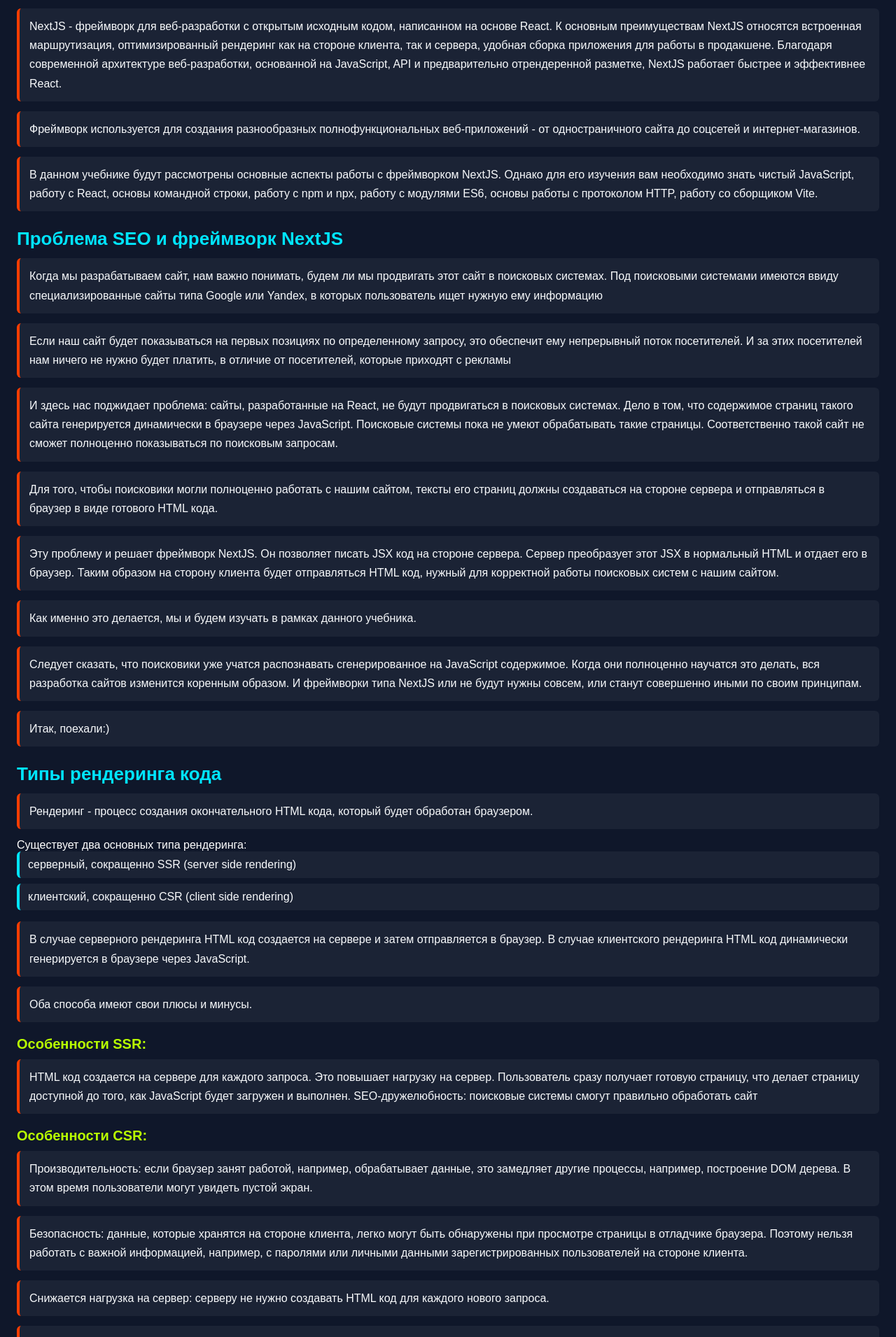
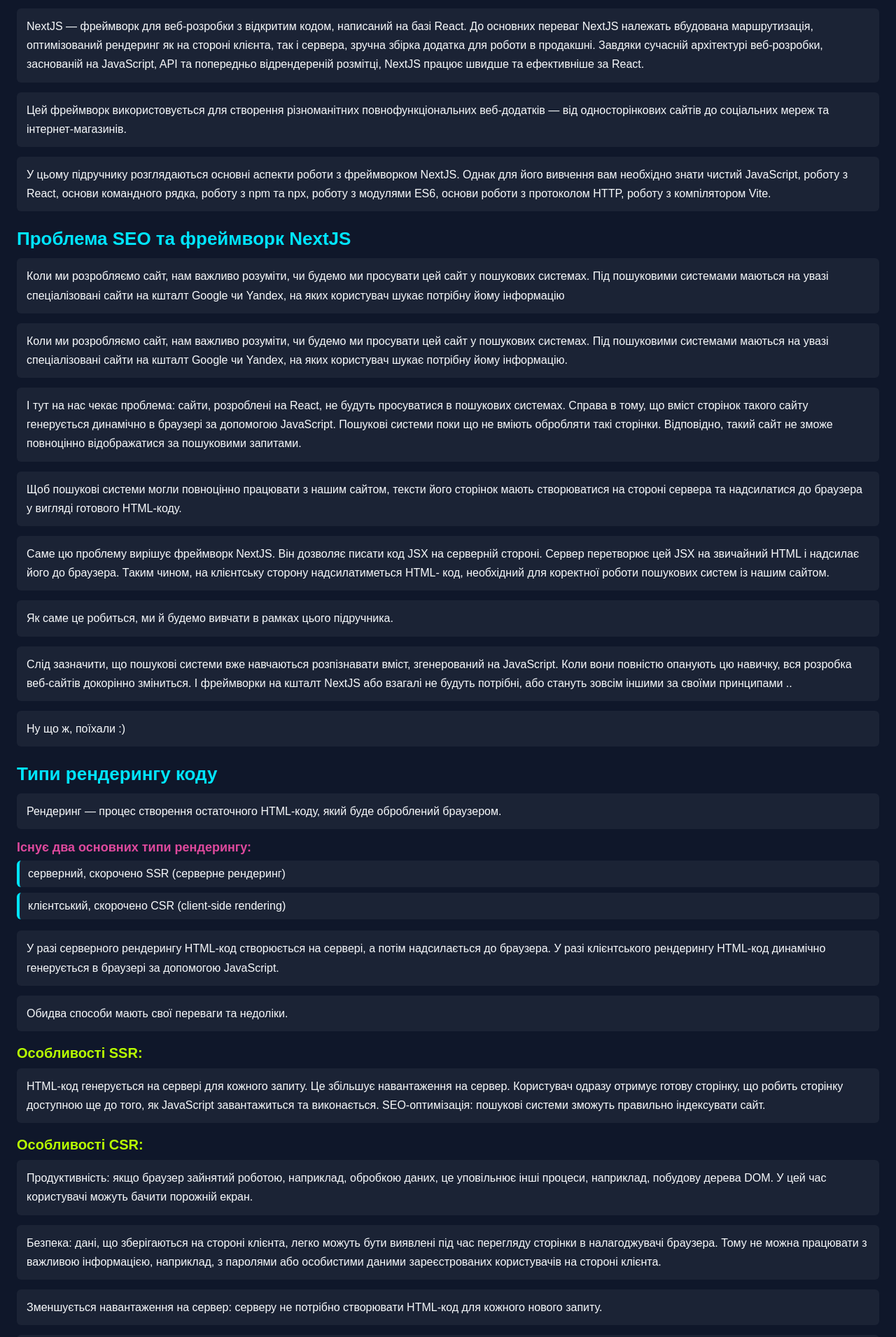
Before and after one commit to Andrii-Mitko/zadachnik-next_js, a Next.js app: page /tutorialNextJS in a window 1280 px wide. Shown: the part 166-2077 px from the top of the page at 70% size. Built offline with nearby package versions, Linux system fonts and the light colour scheme.

Commit message:
fix accordion toggle logic

```diff
--- a/app/globals.css
+++ b/app/globals.css
@@ -81,7 +81,7 @@
 h4 {
   font-size: 18px;
   font-weight: 600;
-  color: #ffea00;
+  color: #de499d;
   margin: 16px 0 8px 0;
 }
 
@@ -93,7 +93,7 @@
   background: rgba(255, 255, 255, 0.05);
   padding: 12px 14px;
   margin: 0 0 14px 0;
-  border-left: 4px solid #ff3d00;
+
   border-radius: 6px;
 }
 ul {
--- a/app/layout.tsx
+++ b/app/layout.tsx
@@ -28,7 +28,6 @@
       <body className={`${geistSans.variable} ${geistMono.variable}`}>
         <Header />
         <main>{children}</main>
-
         <footer>
           <p>
             Created <time dateTime="2026">2026</time>
--- a/app/page.tsx
+++ b/app/page.tsx
@@ -1,7 +1,7 @@
 const Home = () => {
   return (
     <div>
-      <h1>Next.js: Основной учебник</h1>
+      <h1>Next.js: Основний підручник</h1>
     </div>
   );
 };
--- a/app/tutorialNextJS/page.tsx
+++ b/app/tutorialNextJS/page.tsx
@@ -1,132 +1,163 @@
+"use client";
+
+import { useState } from "react";
+
 const TutorialNextJS = () => {
+  const [openIndex, setOpenIndex] = useState<number | null>(null);
   return (
     <div>
-      <h2>Введение в фреймворк NextJS</h2>
+      <h2>Вступ до фреймворку NextJS</h2>
       <p>
-        NextJS - фреймворк для веб-разработки с открытым исходным кодом,
-        написанном на основе React. К основным преимуществам NextJS относятся
-        встроенная маршрутизация, оптимизированный рендеринг как на стороне
-        клиента, так и сервера, удобная сборка приложения для работы в
-        продакшене. Благодаря современной архитектуре веб-разработки, основанной
-        на JavaScript, API и предварительно отрендеренной разметке, NextJS
-        работает быстрее и эффективнее React.
+        NextJS — фреймворк для веб-розробки з відкритим кодом, написаний на базі
+        React. До основних переваг NextJS належать вбудована маршрутизація,
+        оптимізований рендеринг як на стороні клієнта, так і сервера, зручна
+        збірка додатка для роботи в продакшні. Завдяки сучасній архітектурі
+        веб-розробки, заснованій на JavaScript, API та попередньо відрендереній
+        розмітці, NextJS працює швидше та ефективніше за React.
       </p>
       <p>
-        Фреймворк используется для создания разнообразных полнофункциональных
-        веб-приложений - от одностраничного сайта до соцсетей и
-        интернет-магазинов.
+        Цей фреймворк використовується для створення різноманітних
+        повнофункціональних веб-додатків — від односторінкових сайтів до
+        соціальних мереж та інтернет-магазинів.
       </p>
       <p>
-        В данном учебнике будут рассмотрены основные аспекты работы с
-        фреймворком NextJS. Однако для его изучения вам необходимо знать чистый
-        JavaScript, работу с React, основы командной строки, работу с npm и npx,
-        работу с модулями ES6, основы работы с протоколом HTTP, работу со
-        сборщиком Vite.
+        У цьому підручнику розглядаються основні аспекти роботи з фреймворком
+        NextJS. Однак для його вивчення вам необхідно знати чистий JavaScript,
+        роботу з React, основи командного рядка, роботу з npm та npx, роботу з
+        модулями ES6, основи роботи з протоколом HTTP, роботу з компілятором
+        Vite.
       </p>
-      <h2>Проблема SEO и фреймворк NextJS</h2>
+
+      {/* ****************************************************************************** */}
+
+      <h2>Проблема SEO та фреймворк NextJS</h2>
       <p>
-        Когда мы разрабатываем сайт, нам важно понимать, будем ли мы продвигать
-        этот сайт в поисковых системах. Под поисковыми системами имеются ввиду
-        специализированные сайты типа Google или Yandex, в которых пользователь
-        ищет нужную ему информацию
+        Коли ми розробляємо сайт, нам важливо розуміти, чи будемо ми просувати
+        цей сайт у пошукових системах. Під пошуковими системами маються на увазі
+        спеціалізовані сайти на кшталт Google чи Yandex, на яких користувач
+        шукає потрібну йому інформацію
       </p>
       <p>
-        Если наш сайт будет показываться на первых позициях по определенному
-        запросу, это обеспечит ему непрерывный поток посетителей. И за этих
-        посетителей нам ничего не нужно будет платить, в отличие от посетителей,
-        которые приходят с рекламы
+        Коли ми розробляємо сайт, нам важливо розуміти, чи будемо ми просувати
+        цей сайт у пошукових системах. Під пошуковими системами маються на увазі
+        спеціалізовані сайти на кшталт Google чи Yandex, на яких користувач
+        шукає потрібну йому інформацію.
       </p>
       <p>
-        И здесь нас поджидает проблема: сайты, разработанные на React, не будут
-        продвигаться в поисковых системах. Дело в том, что содержимое страниц
-        такого сайта генерируется динамически в браузере через JavaScript.
-        Поисковые системы пока не умеют обрабатывать такие страницы.
-        Соответственно такой сайт не сможет полноценно показываться по поисковым
-        запросам.
+        І тут на нас чекає проблема: сайти, розроблені на React, не будуть
+        просуватися в пошукових системах. Справа в тому, що вміст сторінок
+        такого сайту генерується динамічно в браузері за допомогою JavaScript.
+        Пошукові системи поки що не вміють обробляти такі сторінки. Відповідно,
+        такий сайт не зможе повноцінно відображатися за пошуковими запитами.
       </p>
       <p>
-        Для того, чтобы поисковики могли полноценно работать с нашим сайтом,
-        тексты его страниц должны создаваться на стороне сервера и отправляться
-        в браузер в виде готового HTML кода.
+        Щоб пошукові системи могли повноцінно працювати з нашим сайтом, тексти
+        його сторінок мають створюватися на стороні сервера та надсилатися до
+        браузера у вигляді готового HTML-коду.
       </p>
       <p>
-        Эту проблему и решает фреймворк NextJS. Он позволяет писать JSX код на
-        стороне сервера. Сервер преобразует этот JSX в нормальный HTML и отдает
-        его в браузер. Таким образом на сторону клиента будет отправляться HTML
-        код, нужный для корректной работы поисковых систем с нашим сайтом.
+        Саме цю проблему вирішує фреймворк NextJS. Він дозволяє писати код JSX
+        на серверній стороні. Сервер перетворює цей JSX на звичайний HTML і
+        надсилає його до браузера. Таким чином, на клієнтську сторону
+        надсилатиметься HTML- код, необхідний для коректної роботи пошукових
+        систем із нашим сайтом.
+      </p>
+      <p>Як саме це робиться, ми й будемо вивчати в рамках цього підручника.</p>
+      <p>
+        Слід зазначити, що пошукові системи вже навчаються розпізнавати вміст,
+        згенерований на JavaScript. Коли вони повністю опанують цю навичку, вся
+        розробка веб-сайтів докорінно зміниться. І фреймворки на кшталт NextJS
+        або взагалі не будуть потрібні, або стануть зовсім іншими за своїми
+        принципами ..
+      </p>
+      <p>Ну що ж, поїхали :)</p>
+
+      {/* ****************************************************************************** */}
+
+      <h2>Типи рендерингу коду</h2>
+      <p>
+        Рендеринг — процес створення остаточного HTML-коду, який буде оброблений
+        браузером.
+      </p>
+      <h4>Існує два основних типи рендерингу:</h4>
+      <ul>
+        <li>серверний, скорочено SSR (серверне рендеринг)</li>
+        <li>клієнтський, скорочено CSR (client-side rendering)</li>
+      </ul>
+      <p>
+        У разі серверного рендерингу HTML-код створюється на сервері, а потім
+        надсилається до браузера. У разі клієнтського рендерингу HTML-код
+        динамічно генерується в браузері за допомогою JavaScript.
+      </p>
+      <p>Обидва способи мають свої переваги та недоліки.</p>
+      <h3>Особливості SSR:</h3>
+      <p>
+        HTML-код генерується на сервері для кожного запиту. Це збільшує
+        навантаження на сервер. Користувач одразу отримує готову сторінку, що
+        робить сторінку доступною ще до того, як JavaScript завантажиться та
+        виконається. SEO-оптимізація: пошукові системи зможуть правильно
+        індексувати сайт.
+      </p>
+      <h3>Особливості CSR:</h3>
+      <p>
+        Продуктивність: якщо браузер зайнятий роботою, наприклад, обробкою
+        даних, це уповільнює інші процеси, наприклад, побудову дерева DOM. У цей
+        час користувачі можуть бачити порожній екран.
       </p>
       <p>
-        Как именно это делается, мы и будем изучать в рамках данного учебника.
+        Безпека: дані, що зберігаються на стороні клієнта, легко можуть бути
+        виявлені під час перегляду сторінки в налагоджувачі браузера. Тому не
+        можна працювати з важливою інформацією, наприклад, з паролями або
+        особистими даними зареєстрованих користувачів на стороні клієнта.
       </p>
       <p>
-        Следует сказать, что поисковики уже учатся распознавать сгенерированное
-        на JavaScript содержимое. Когда они полноценно научатся это делать, вся
-        разработка сайтов изменится коренным образом. И фреймворки типа NextJS
-        или не будут нужны совсем, или станут совершенно иными по своим
-        принципам.
-      </p>
-      <p>Итак, поехали:)</p>
-      <h2>Типы рендеринга кода</h2>
-      <p>
-        Рендеринг - процесс создания окончательного HTML кода, который будет
-        обработан браузером.
-      </p>
-      <ul>
-        Существует два основных типа рендеринга:
-        <li>серверный, сокращенно SSR (server side rendering)</li>
-        <li>клиентский, сокращенно CSR (client side rendering)</li>
-      </ul>
-      <p>
-        В случае серверного рендеринга HTML код создается на сервере и затем
-        отправляется в браузер. В случае клиентского рендеринга HTML код
-        динамически генерируется в браузере через JavaScript.
-      </p>
-      <p>Оба способа имеют свои плюсы и минусы.</p>
-      <h3>Особенности SSR:</h3>
-      <p>
-        HTML код создается на сервере для каждого запроса. Это повышает нагрузку
-        на сервер. Пользователь сразу получает готовую страницу, что делает
-        страницу доступной до того, как JavaScript будет загружен и выполнен.
-        SEO-дружелюбность: поисковые системы cмогут правильно обработать сайт
-      </p>
-      <h3>Особенности CSR:</h3>
-      <p>
-        Производительность: если браузер занят работой, например, обрабатывает
-        данные, это замедляет другие процессы, например, построение DOM дерева.
-        В этом время пользователи могут увидеть пустой экран.
+        Зменшується навантаження на сервер: серверу не потрібно створювати
+        HTML-код для кожного нового запиту.
       </p>
       <p>
-        Безопасность: данные, которые хранятся на стороне клиента, легко могут
-        быть обнаружены при просмотре страницы в отладчике браузера. Поэтому
-        нельзя работать с важной информацией, например, с паролями или личными
-        данными зарегистрированных пользователей на стороне клиента.
+        Зменшується навантаження на інтернет-канал: у разі клієнтського
+        рендерингу від сервера до браузера потрібно передати менший обсяг
+        тексту.
       </p>
-      <p>
-        Снижается нагрузка на сервер: серверу не нужно создавать HTML код для
-        каждого нового запроса.
-      </p>
-      <p>
-        Снижается нагрузка на интернет канал: в случае клиентского рендеринга от
-        сервера в браузер нужно передать меньший объем текста.
-      </p>
+
       <h4>№1⊗jsnxPmBsRT</h4>
-      <p>Расскажите, какие преимущества и недостатки есть у SSR.</p>
 
-      <h4>№2⊗jsnxPmBsRT</h4>
-      <p>Расскажите, какие преимущества и недостатки есть у CSR.</p>
+      <h3
+        onClick={() => setOpenIndex(openIndex === 1 ? null : 1)}
+        style={{ cursor: "pointer" }}
+      >
+        Расскажите, какие преимущества и недостатки есть у SSR.
+      </h3>
+
+      {openIndex === 1 && (
+        <p>1 — это React фреймворк для SSR, SSG и App Router.</p>
+      )}
 
       <h4>№3⊗jsnxPmBsRT</h4>
-      <p>
-        Пусть вы делаете сайт. Этот сайт не нужно продвигать в поисковых
-        системах и при этом важно уменьшить нагрузку на сервер. Какой тип
-        рендеринга подойдет лучше?
-      </p>
+
+      <h3
+        onClick={() => setOpenIndex(openIndex === 3 ? null : 3)}
+        style={{ cursor: "pointer" }}
+      >
+        Пусть вы делаете сайт...
+      </h3>
+
+      {openIndex === 3 && (
+        <p>3 — это React фреймворк для SSR, SSG и App Router.</p>
+      )}
 
       <h4>№4⊗jsnxPmBsRT</h4>
-      <p>
-        Пусть вы делаете сайт. Этот сайт нужно продвигать в поисковых системах.
-        Какой тип рендеринга подойдет лучше?
-      </p>
+
+      <h3
+        onClick={() => setOpenIndex(openIndex === 4 ? null : 4)}
+        style={{ cursor: "pointer" }}
+      >
+        Пусть вы делаете сайт для SEO...
+      </h3>
+
+      {openIndex === 4 && (
+        <p>4 — это React фреймворк для SSR, SSG и App Router.</p>
+      )}
     </div>
   );
 };
```
